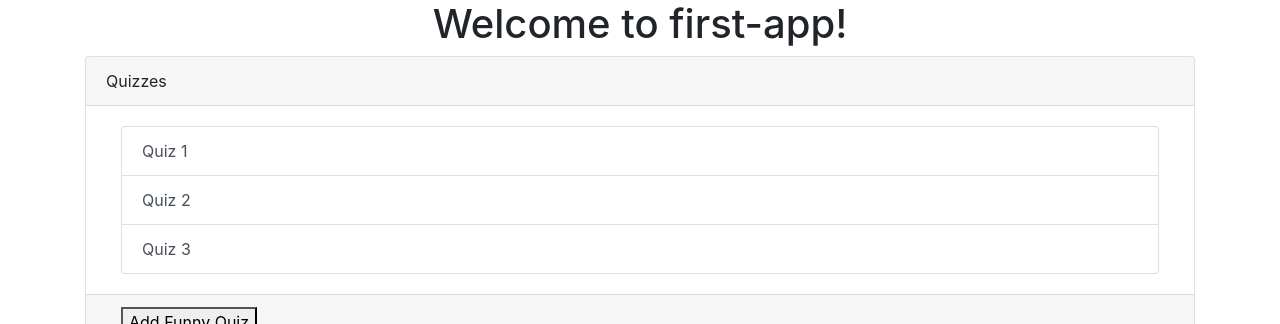
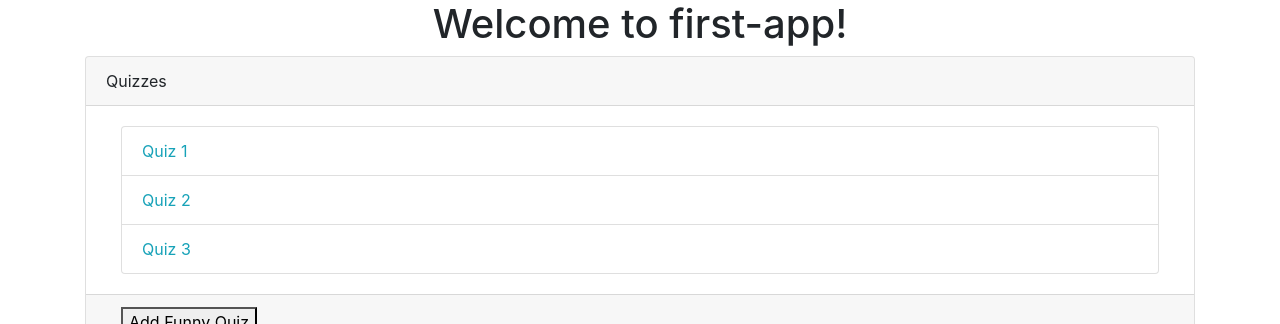
Before and after one commit to 2018-summer-mjs/first-app, an Angular app: page / in a window 1280 px wide. Shown: the top 324 px of the page. Built offline with nearby package versions, Linux system fonts and the light colour scheme; no server answers.

Commit message:
Class binding

```diff
--- a/src/app/app.component.html
+++ b/src/app/app.component.html
@@ -20,7 +20,7 @@
               <div class="col-md-12">
                 <!-- {{ quizzes }} -->
                 <div class="list-group">
-                  <li *ngFor="let q of quizzes" class="list-group-item list-group-item-action">
+                  <li *ngFor="let q of quizzes" class="list-group-item list-group-item-action" [class.text-info]="!q.showDelete" [class.text-danger]="q.name === 'Funny Quiz'">
                     <div class="row">
                       <div class="col-md-10">
                         {{ q.name }}
```
